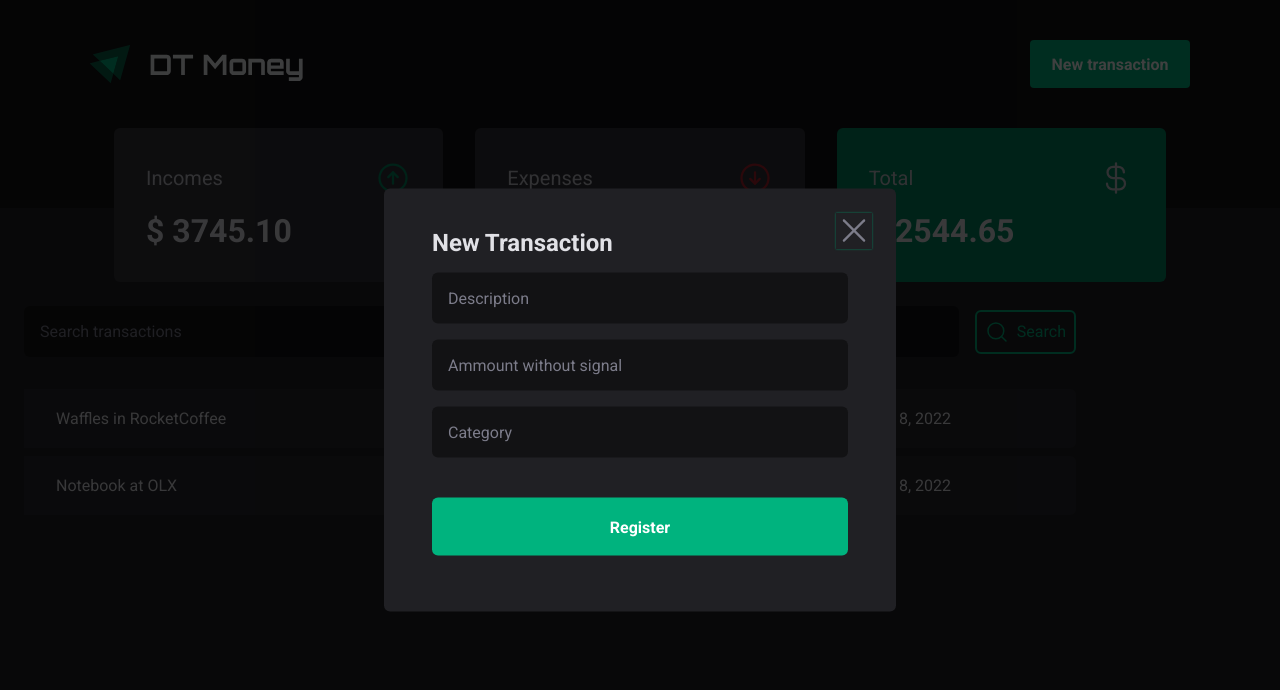
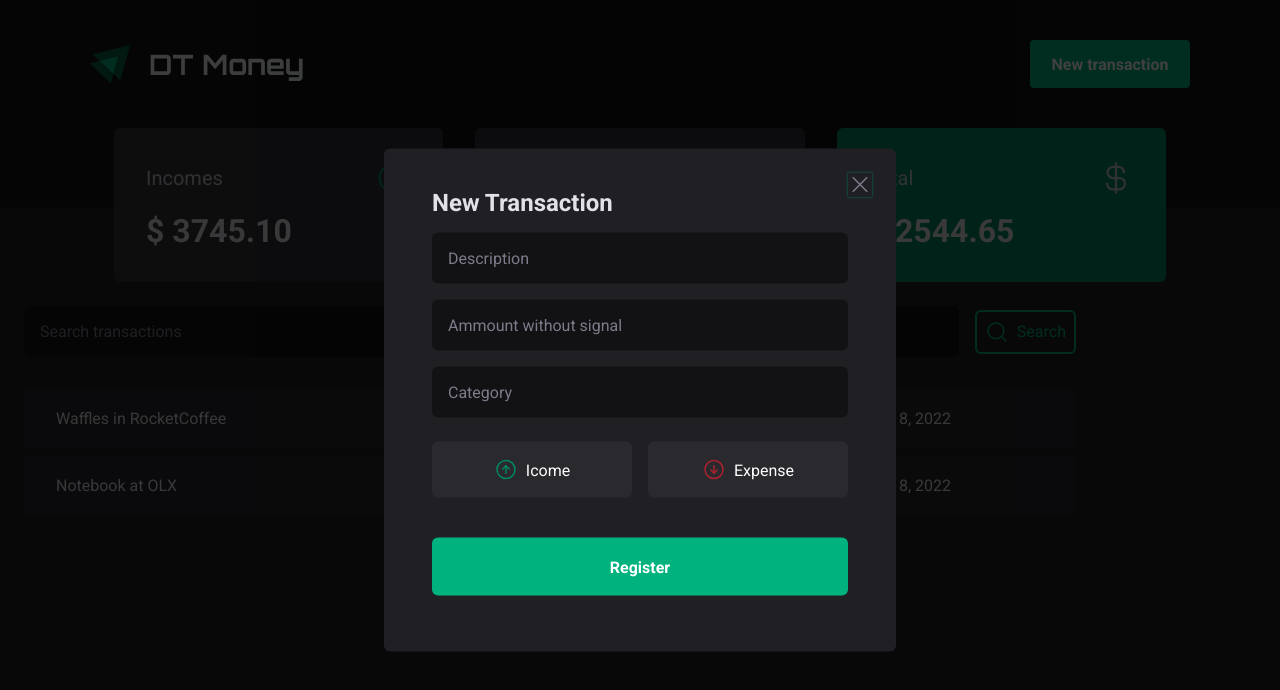
Before and after one commit to ssdev-95/ignite-2022-module-03-dt-money, a React (Vite) app: page / in a window 1280 px wide. Both pictures are taken after a click on the button "New transaction". Shown: the top 690 px of the page. Built offline with nearby package versions, Linux system fonts and the light colour scheme.

Commit message:
update: modal styles

```diff
--- a/src/components/modal/index.tsx
+++ b/src/components/modal/index.tsx
@@ -1,7 +1,8 @@
 import { ReactNode } from 'react'
 import * as Dialog from '@radix-ui/react-dialog'
-import { X as IconX } from 'phosphor-react'
+import { ArrowCircleDown, ArrowCircleUp, X as IconX } from 'phosphor-react'
 import {
+  TransactionTypeButton,
   ModalContainer,
 	ModalOverlay,
 	ModalContent,
@@ -28,13 +29,31 @@ export function Modal( {children }: ModalProps) {
 					</Dialog.Title>
 
   				<CloseButton>
-  				  <IconX size={36} />
+  				  <IconX size={24} />
 					</CloseButton>
 
-					<ModalContent>
+					<ModalContent onSubmit={e => e.preventDefault()}>
 					  <input placeholder="Description" />
 						<input placeholder="Ammount without signal" />
 						<input placeholder="Category" />
+
+						<div>
+						  <TransactionTypeButton
+							  variant="income"
+								type="button"
+							>
+							  <ArrowCircleUp size={24} />
+							  <span>Icome</span>
+							</TransactionTypeButton>
+
+							<TransactionTypeButton
+							  variant="expense"
+								type="button"
+							>
+							  <ArrowCircleDown size={24} />
+							  <span>Expense</span>
+							</TransactionTypeButton>
+						</div>
 
 						<button type="submit">Register</button>
 					</ModalContent>
--- a/src/components/modal/styles.ts
+++ b/src/components/modal/styles.ts
@@ -1,4 +1,4 @@
-import styled from 'styled-components'
+import styled, { css } from 'styled-components'
 import * as Dialog from '@radix-ui/react-dialog'
 
 export const ModalOverlay = styled(Dialog.Overlay)`
@@ -43,6 +43,13 @@ export const ModalContent = styled.form`
 		}
 	}
 
+	div {
+		display: grid;
+		grid-template-columns: repeat(2, 1fr);
+		gap: 1rem;
+		margin-top: 0.5rem;
+	}
+
 	button[type="submit"] {
 		height: 58px;
 		border-radius: 6px;
@@ -53,6 +60,16 @@ export const ModalContent = styled.form`
 		font-size: 1rem;
 
 		margin-top: 1.5rem;
+
+		&:active {
+			background-color: ${(props) => props.theme['green-500']};
+		}
+
+		@media(min-width:870px) {
+			&:hover {
+				background-color: ${(props) => props.theme['green-500']};
+			}
+		}
 	}
 `
 
@@ -68,8 +85,48 @@ export const CloseButton = styled(Dialog.Close)`
 	right: 1.5rem;
 
 	@media(min-width:870px) {
-		&::hover {
+		&:hover {
 			color: ${(props) => props.theme['green-500']};
 		}
 	}
 `
+
+interface ButtonProps {
+	variant: 'income' | 'expense'
+}
+
+export const TransactionTypeButton = styled.button<ButtonProps>`
+  padding: 1rem;
+	border-radius: 6px;
+	background-color: ${(props) => props.theme['gray-700']};
+
+	display: flex;
+	align-items: center;
+	justify-content: center;
+	gap: 0.5rem;
+
+	span {
+	  color: ${(props) => props.theme.white};
+		font-size: 1rem;
+	}
+
+	svg {
+		${(props) => props.variant === 'income' && css`
+			color: ${props.theme['green-500']};
+		`}
+
+		${(props) => props.variant === 'expense' && css`
+			color: ${props.theme['red-500']};
+		`}
+	}
+
+	&:active {
+		background-color: ${(props) => props.theme['gray-600']};
+	}
+
+	@media(min-width:870px) {
+		&:hover {
+			background-color: ${(props) => props.theme['gray-600']};
+		}
+	}
+`
```
